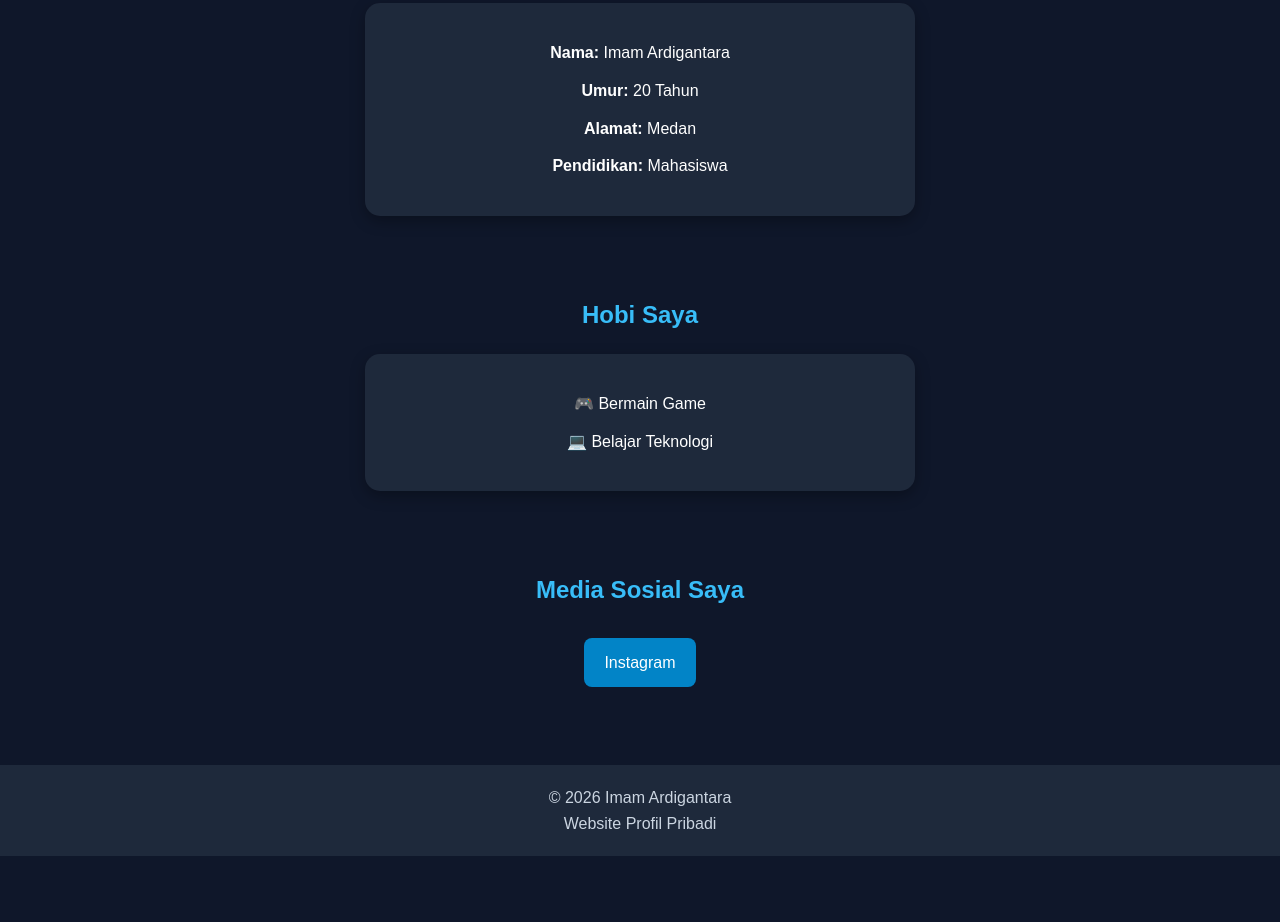
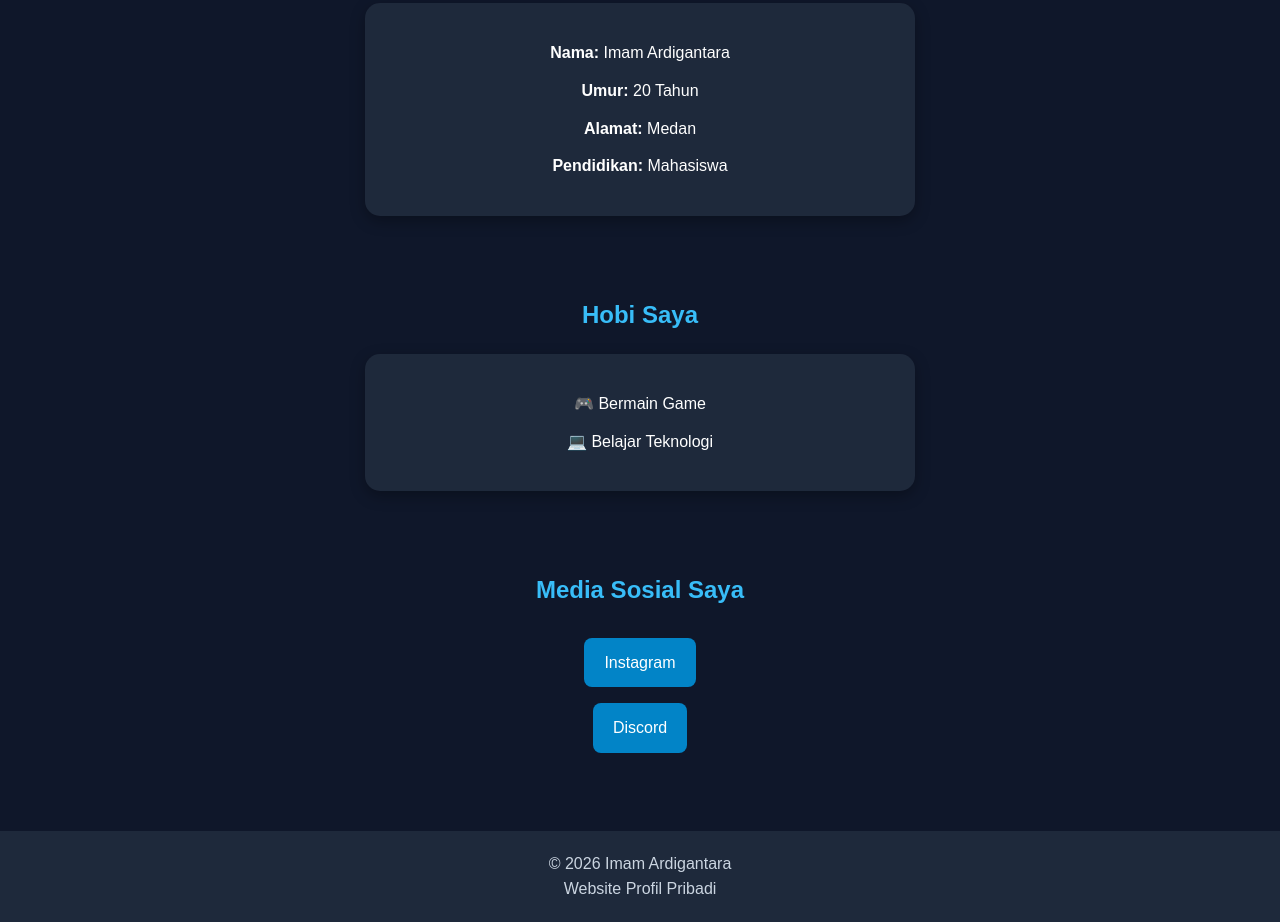
Before and after one commit to zienkun5-rgb/website-pertamaku, a plain HTML site: page website.html in a window 1280 px wide. Shown: the part 505-1427 px from the top of the page. Before the commit the page ends 1361 px from the top, so only its background shows below. Drawn offline with Linux system fonts and the light colour scheme.

Commit message:
Update website.html

```diff
--- a/website.html
+++ b/website.html
@@ -200,6 +200,14 @@
             </a>
         </div>
 
+         <div class="social">
+
+            <a href="https://discord.com/users/1278412457190232140=="
+                target="blank"?>
+                Discord
+            </a>
+        </div>
+
     </section>
 
 
```
